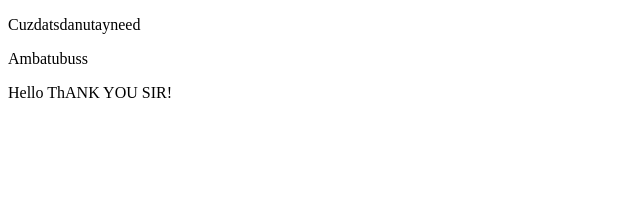
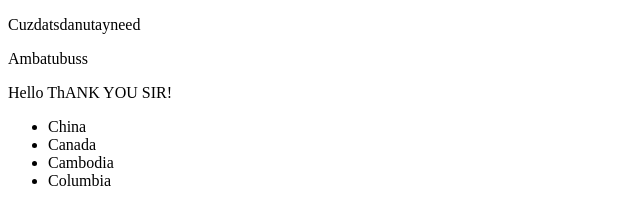
Before and after one commit to Jezreeljax08/bussa, a plain HTML site: page src/index.html in a window 1280 px wide. Shown: the whole page, without its empty margins (0-640 px from the left). Drawn offline with Linux system fonts and the light colour scheme.

Commit message:
bussa nut

```diff
--- a/src/index.html
+++ b/src/index.html
@@ -12,8 +12,13 @@
         <p>Ambatubuss</p>
 
         <p>Hello ThANK YOU SIR!</p>
-
     </div>
+    <ul>
+        <li>China</li>
+        <li>Canada</li>
+        <li>Cambodia</li>
+        <li>Columbia</li>
+    </ul>
 
 </body>
 </html>
```
